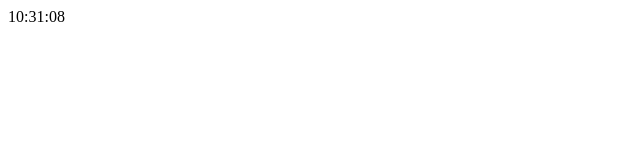
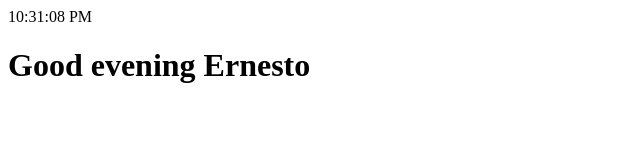
Before and after one commit to ernestomelchor/dynamic_landing_page, a plain HTML site: page index.html in a window 1280 px wide. Shown: the whole page, without its empty margins (0-640 px from the left). Drawn offline with Linux system fonts and the light colour scheme.

Commit message:
separate greeting and name into two span tags to grab each individually later on

```diff
--- a/index.html
+++ b/index.html
@@ -8,7 +8,11 @@
     <title>My Moment</title>
   </head>
   <body>
-    <time itemid="time">10:31:08</time>
+    <time itemid="time">10:31:08 PM</time>
+    <h1>
+      <span id="greeting">Good evening</span>
+      <span id="name">Ernesto</span>
+    </h1>
     <script src="js/main.js"></script>
   </body>
 </html>
```
